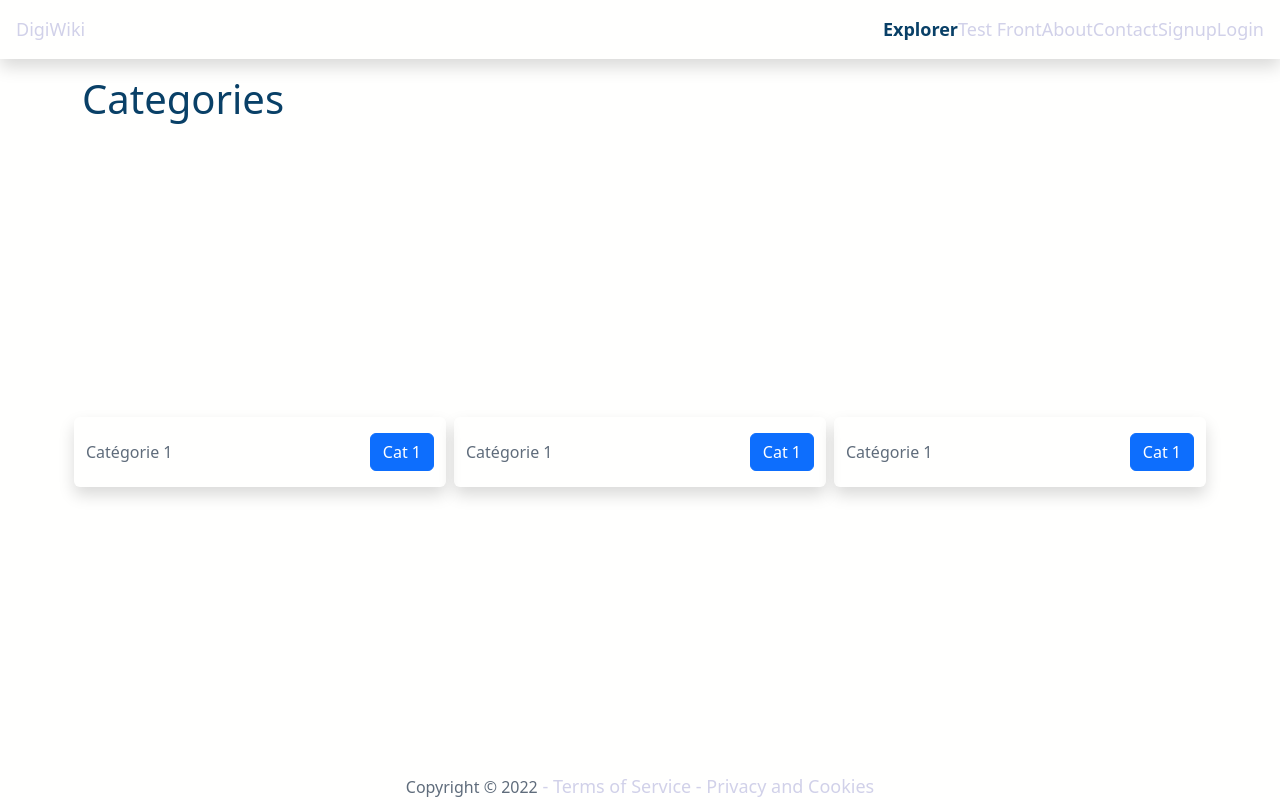
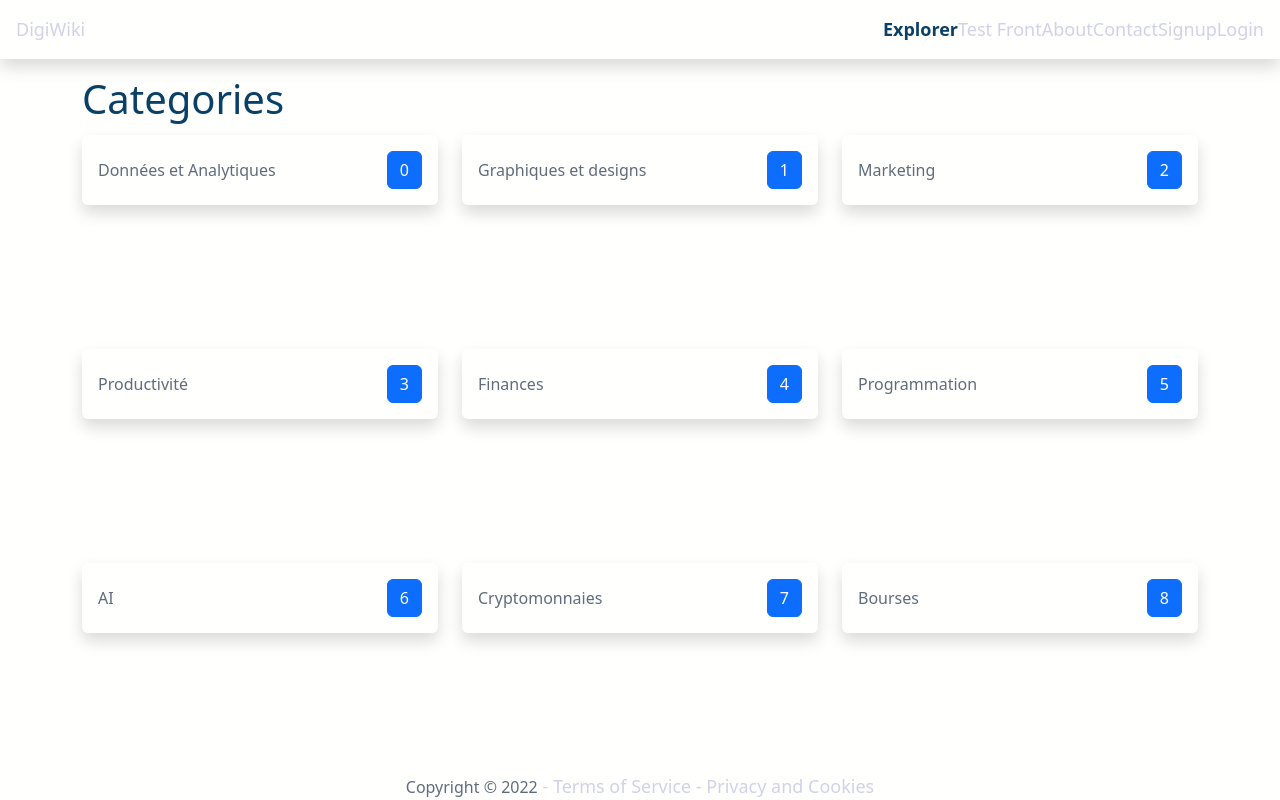
Before and after one commit to AlexisChup/digiwiki, a React (Create React App) app in the folder apps/front-react/: page /explorer in a window 1280 px wide. Built offline with nearby package versions, Linux system fonts and the light colour scheme; the HTML template or start-up script is replaced by a standard one.

Commit message:
Adding Category & SubCategory structure

```diff
--- a/apps/front-react/src/common/categories/Categories.jsx
+++ b/apps/front-react/src/common/categories/Categories.jsx
@@ -1,10 +1,114 @@
 import React from "react";
 import "./Categories.css";
-import Button from "react-bootstrap/Button";
-import { useNavigate } from "react-router-dom";
+import CategoriesItems from "./categories-items/CategoriesItems";
 
 export default function Categories() {
-  let navigate = useNavigate();
+  const categories = [
+    {
+      id: 0,
+      name: "Données et Analytiques",
+    },
+    {
+      id: 1,
+      name: "Graphiques et designs",
+    },
+    {
+      id: 2,
+      name: "Marketing",
+    },
+    {
+      id: 3,
+      name: "Productivité",
+    },
+    {
+      id: 4,
+      name: "Finances",
+    },
+    {
+      id: 5,
+      name: "Programmation",
+    },
+    {
+      id: 6,
+      name: "AI",
+    },
+    {
+      id: 7,
+      name: "Cryptomonnaies",
+    },
+    {
+      id: 8,
+      name: "Bourses",
+    },
+  ];
+
+  const renderFirstRow = () => {
+    if (categories.length > 2) {
+      return (
+        <div className="row flex-grow-1">
+          {categories.slice(0, 3).map((category, index) => {
+            return <CategoriesItems key={category.id} category={category} />;
+          })}
+        </div>
+      );
+    } else {
+      return (
+        <div className="row flex-grow-1">
+          {categories.slice(0, categories.length).map((category, index) => {
+            return <CategoriesItems key={category.id} category={category} />;
+          })}
+        </div>
+      );
+    }
+  };
+
+  const renderSecondRow = () => {
+    if (categories.length <= 3) {
+      return null;
+    }
+
+    if (categories.length > 5) {
+      return (
+        <div className="row flex-grow-1">
+          {categories.slice(3, 6).map((category, index) => {
+            return <CategoriesItems key={category.id} category={category} />;
+          })}
+        </div>
+      );
+    } else {
+      return (
+        <div className="row flex-grow-1">
+          {categories.slice(3, categories.length).map((category, index) => {
+            return <CategoriesItems key={category.id} category={category} />;
+          })}
+        </div>
+      );
+    }
+  };
+
+  const renderThirdRow = () => {
+    if (categories.length <= 6) {
+      return null;
+    }
+
+    if (categories.length > 8) {
+      return (
+        <div className="row flex-grow-1">
+          {categories.slice(6, 9).map((category, index) => {
+            return <CategoriesItems key={category.id} category={category} />;
+          })}
+        </div>
+      );
+    } else {
+      return (
+        <div className="row flex-grow-1">
+          {categories.slice(6, categories.length).map((category, index) => {
+            return <CategoriesItems key={category.id} category={category} />;
+          })}
+        </div>
+      );
+    }
+  };
 
   return (
     <div className="container h-100 d-flex flex-column">
@@ -13,32 +117,9 @@ export default function Categories() {
           <h1>Categories</h1>
         </div>
       </div>
-      <div className="row flex-grow-1">
-        <div className="col d-flex rounded mx-1 my-1 justify-content-between align-content-center align-self-center shadow py-3">
-          <div className="d-flex align-items-center">
-            <p className="my-0">Catégorie 1</p>
-          </div>
-          <div>
-            <Button onClick={() => navigate("/explorer/cat1")}>Cat 1</Button>
-          </div>
-        </div>
-        <div className="col d-flex mx-1 my-1 rounded justify-content-between align-content-center align-self-center shadow py-3">
-          <div className="d-flex align-items-center">
-            <p className="my-0">Catégorie 1</p>
-          </div>
-          <div>
-            <Button>Cat 1</Button>
-          </div>
-        </div>
-        <div className="col d-flex rounded mx-1 my-1 justify-content-between align-content-center align-self-center shadow py-3">
-          <div className="d-flex align-items-center">
-            <p className="my-0">Catégorie 1</p>
-          </div>
-          <div>
-            <Button>Cat 1</Button>
-          </div>
-        </div>
-      </div>
+      {renderFirstRow()}
+      {renderSecondRow()}
+      {renderThirdRow()}
     </div>
   );
 }
--- /dev/null
+++ b/apps/front-react/src/common/categories/categories-items/CategoriesItems.jsx
@@ -0,0 +1,29 @@
+import React from "react";
+import "./CategoriesItems.css";
+import { useNavigate } from "react-router-dom";
+import Button from "react-bootstrap/Button";
+
+export default function CategoriesItems(props) {
+  let navigate = useNavigate();
+
+  return (
+    <div className="col col-4 ">
+      <div className="d-flex rounded my-1 justify-content-between align-content-center align-self-center shadow py-3 px-3">
+        <div className="d-flex align-items-center">
+          <p className="my-0">{props.category.name}</p>
+        </div>
+        <div>
+          <Button
+            onClick={() =>
+              navigate("/explorer/" + props.category.name, {
+                state: { category: props.category },
+              })
+            }
+          >
+            {props.category.id}
+          </Button>
+        </div>
+      </div>
+    </div>
+  );
+}
--- /dev/null
+++ b/apps/front-react/src/common/sub-categories/SubCategories.jsx
@@ -0,0 +1,160 @@
+import React from "react";
+import "./SubCategories.css";
+import { useNavigate, useLocation } from "react-router-dom";
+import SubCategoriesItems from "./sub-categories-items/SubCategoriesItems";
+import Button from "react-bootstrap/Button";
+
+export default function SubCategories() {
+  let navigate = useNavigate();
+  const location = useLocation();
+  const { category } = location.state;
+
+  const subCategories = [
+    {
+      id: 0,
+      name: "Marketplace ",
+    },
+    {
+      id: 1,
+      name: "Classement crypto",
+    },
+    {
+      id: 2,
+      name: "NFT",
+    },
+    {
+      id: 3,
+      name: "Portefeuille",
+    },
+    {
+      id: 4,
+      name: "Formation",
+    },
+  ];
+
+  const renderFirstRow = () => {
+    if (subCategories.length > 2) {
+      return (
+        <div className="row flex-grow-1">
+          {subCategories.slice(0, 3).map((subCategory, index) => {
+            return (
+              <SubCategoriesItems
+                key={subCategory.id}
+                subCategory={subCategory}
+              />
+            );
+          })}
+        </div>
+      );
+    } else {
+      return (
+        <div className="row flex-grow-1">
+          {subCategories
+            .slice(0, subCategories.length)
+            .map((subCategory, index) => {
+              return (
+                <SubCategoriesItems
+                  key={subCategory.id}
+                  subCategory={subCategory}
+                />
+              );
+            })}
+        </div>
+      );
+    }
+  };
+
+  const renderSecondRow = () => {
+    if (subCategories.length <= 3) {
+      return <div className="row flex-grow-1"></div>;
+    }
+
+    if (subCategories.length > 5) {
+      return (
+        <div className="row flex-grow-1">
+          {subCategories.slice(3, 6).map((subCategory, index) => {
+            return (
+              <SubCategoriesItems
+                key={subCategory.id}
+                subCategory={subCategory}
+              />
+            );
+          })}
+        </div>
+      );
+    } else {
+      return (
+        <div className="row flex-grow-1">
+          {subCategories
+            .slice(3, subCategories.length)
+            .map((subCategory, index) => {
+              return (
+                <SubCategoriesItems
+                  key={subCategory.id}
+                  subCategory={subCategory}
+                />
+              );
+            })}
+        </div>
+      );
+    }
+  };
+
+  const renderThirdRow = () => {
+    if (subCategories.length <= 6) {
+      return <div className="row flex-grow-1"></div>;
+    }
+
+    if (subCategories.length > 8) {
+      return (
+        <div className="row flex-grow-1">
+          {subCategories.slice(6, 9).map((subCategory, index) => {
+            return (
+              <SubCategoriesItems
+                key={subCategory.id}
+                subCategory={subCategory}
+              />
+            );
+          })}
+        </div>
+      );
+    } else {
+      return (
+        <div className="row flex-grow-1">
+          {subCategories
+            .slice(6, subCategories.length)
+            .map((subCategory, index) => {
+              return (
+                <SubCategoriesItems
+                  key={subCategory.id}
+                  subCategory={subCategory}
+                />
+              );
+            })}
+        </div>
+      );
+    }
+  };
+
+  return (
+    <div className="container h-100 d-flex flex-column">
+      <div className="row justify-content-center">
+        <div>
+          <h1>Sous-Categories - {category.name}</h1>
+        </div>
+        <div>
+          <Button
+            variant="outline-primary"
+            className="mb-2"
+            onClick={() => navigate("/explorer")}
+          >
+            Retour
+          </Button>
+        </div>
+      </div>
+      {renderFirstRow()}
+      {renderSecondRow()}
+      {renderThirdRow()}
+    </div>
+  );
+}
--- /dev/null
+++ b/apps/front-react/src/common/sub-categories/sub-categories-items/SubCategoriesItems.jsx
@@ -0,0 +1,25 @@
+import React from "react";
+import "./SubCategoriesItems.css";
+import { useNavigate } from "react-router-dom";
+import Button from "react-bootstrap/Button";
+
+export default function CategoriesItems(props) {
+  let navigate = useNavigate();
+
+  return (
+    <div className="col col-4 ">
+      <div className="d-flex rounded my-1 justify-content-between align-content-center align-self-center shadow py-3 px-3">
+        <div className="d-flex align-items-center">
+          <p className="my-0">{props.subCategory.name}</p>
+        </div>
+        <div>
+          <Button
+            onClick={() => navigate("/explorer/" + props.subCategory.name)}
+          >
+            {props.subCategory.id}
+          </Button>
+        </div>
+      </div>
+    </div>
+  );
+}
--- a/apps/front-react/src/routes/IndexRoutes.jsx
+++ b/apps/front-react/src/routes/IndexRoutes.jsx
@@ -15,6 +15,7 @@ import PrivacyAndCookies from "../common/generic/privacy-and-cookies/PrivacyAndC
 import TermsOfService from "../common/generic/terms-of-service/TermsOfService";
 import TestFront from "../common/test-front/TestFront";
 import Categories from "../common/categories/Categories";
+import SubCategories from "../common/sub-categories/SubCategories";
 
 export default function IndexRoutes() {
   const { isAuthenticated } = useSelector((state) => state.auth);
@@ -24,7 +25,7 @@ export default function IndexRoutes() {
       <Routes>
         <Route path="/" element={<Home />} />
         <Route path="explorer" element={<Categories />} />
-        <Route path="explorer/:category" element={<Categories />} />
+        <Route path="explorer/:category" element={<SubCategories />} />
         <Route path="test-front" element={<TestFront />} />
         <Route path="about" element={<About />} />
         <Route path="contact" element={<Contact />} />
```
Also changed, not shown: apps/front-react/src/common/categories/categories-items/CategoriesItems.css (added), apps/front-react/src/common/sub-categories/SubCategories.css (added), apps/front-react/src/common/sub-categories/sub-categories-items/SubCategoriesItems.css (added).
